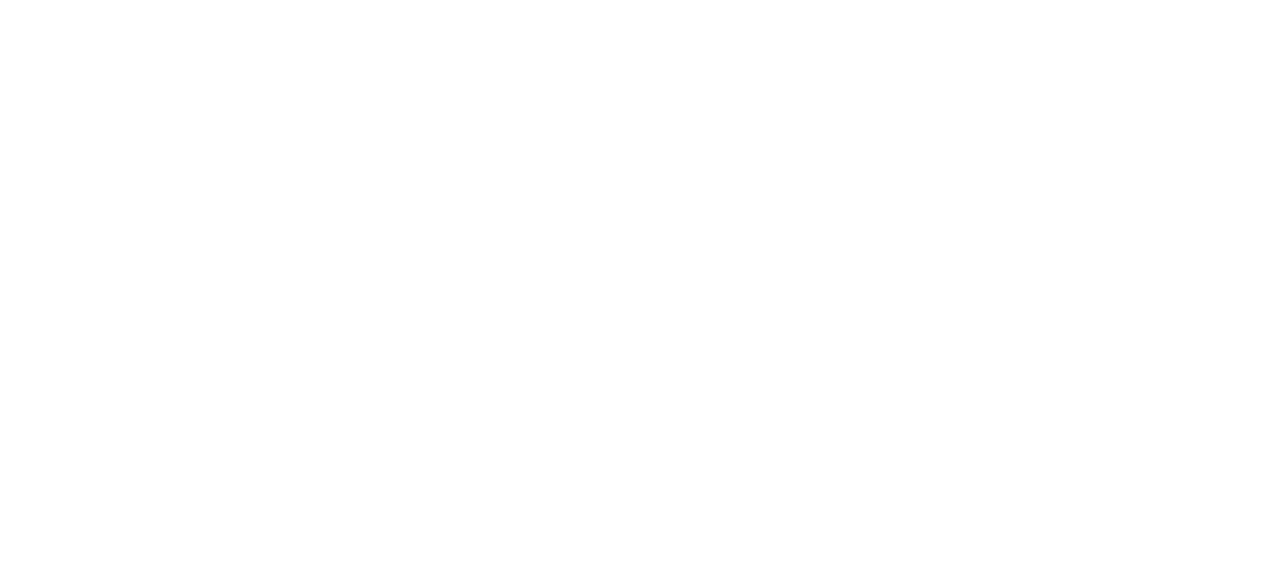
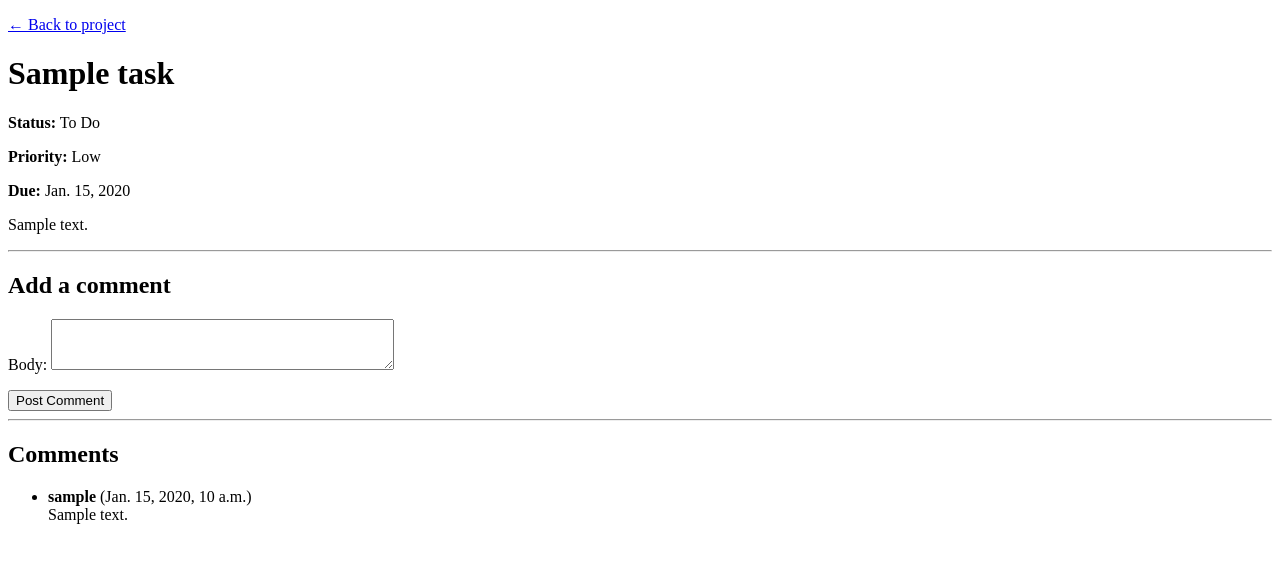
Before and after one commit to ch-4rl/pro-manager, a Django app: page /tasks/1 in a window 1280 px wide. Before the commit the part shown is empty. Shown: the top 563 px of the page. Run offline with Django 5.2, Linux system fonts and the light colour scheme; a user stored in the database is signed in; tables that the repository leaves empty hold one stand-in row (values such as "Sample post").

Commit message:
Task detail page with comments working

```diff
--- a/config/templates/task_detail.html
+++ b/config/templates/task_detail.html
@@ -1,3 +1,4 @@
+cat > templates/tasks/task_detail.html <<'HTML'
 <!DOCTYPE html>
 <html>
 <head>
@@ -42,3 +43,4 @@
   </ul>
 </body>
 </html>
+HTML
--- a/templates/tasks/task_detail.html
+++ b/templates/tasks/task_detail.html
@@ -0,0 +1,44 @@
+<!DOCTYPE html>
+<html>
+<head>
+  <title>{{ task.title }}</title>
+</head>
+<body>
+  <p><a href="{% url 'project_detail' task.project.id %}">← Back to project</a></p>
+
+  <h1>{{ task.title }}</h1>
+  <p><strong>Status:</strong> {{ task.get_status_display }}</p>
+  <p><strong>Priority:</strong> {{ task.get_priority_display }}</p>
+
+  {% if task.due_date %}
+    <p><strong>Due:</strong> {{ task.due_date }}</p>
+  {% endif %}
+
+  {% if task.description %}
+    <p>{{ task.description }}</p>
+  {% endif %}
+
+  <hr>
+
+  <h2>Add a comment</h2>
+  <form method="post">
+    {% csrf_token %}
+    {{ form.as_p }}
+    <button type="submit">Post Comment</button>
+  </form>
+
+  <hr>
+
+  <h2>Comments</h2>
+  <ul>
+    {% for c in comments %}
+      <li>
+        <strong>{{ c.author.username }}</strong> ({{ c.created_at }})<br>
+        {{ c.body }}
+      </li>
+    {% empty %}
+      <li>No comments yet.</li>
+    {% endfor %}
+  </ul>
+</body>
+</html>
```
